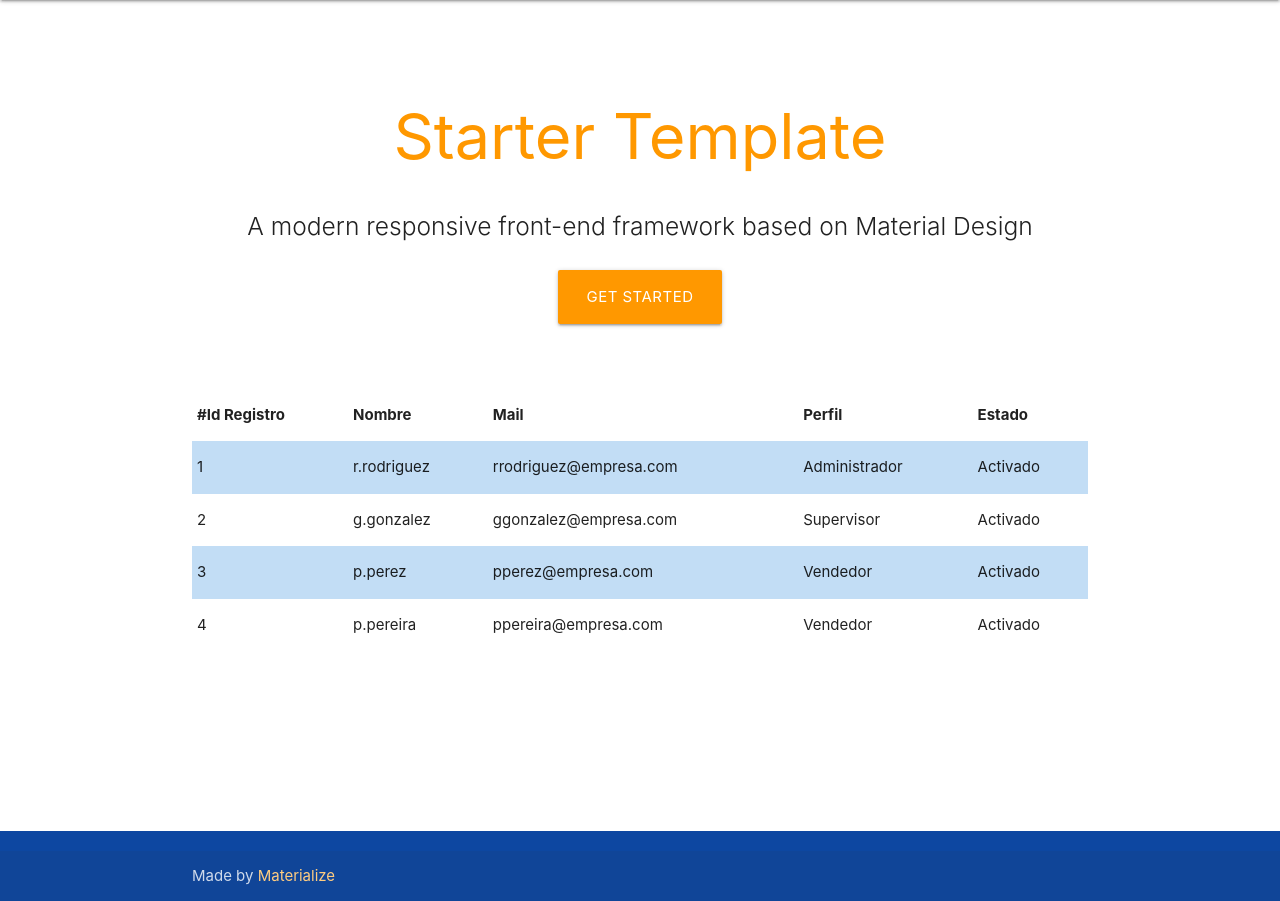
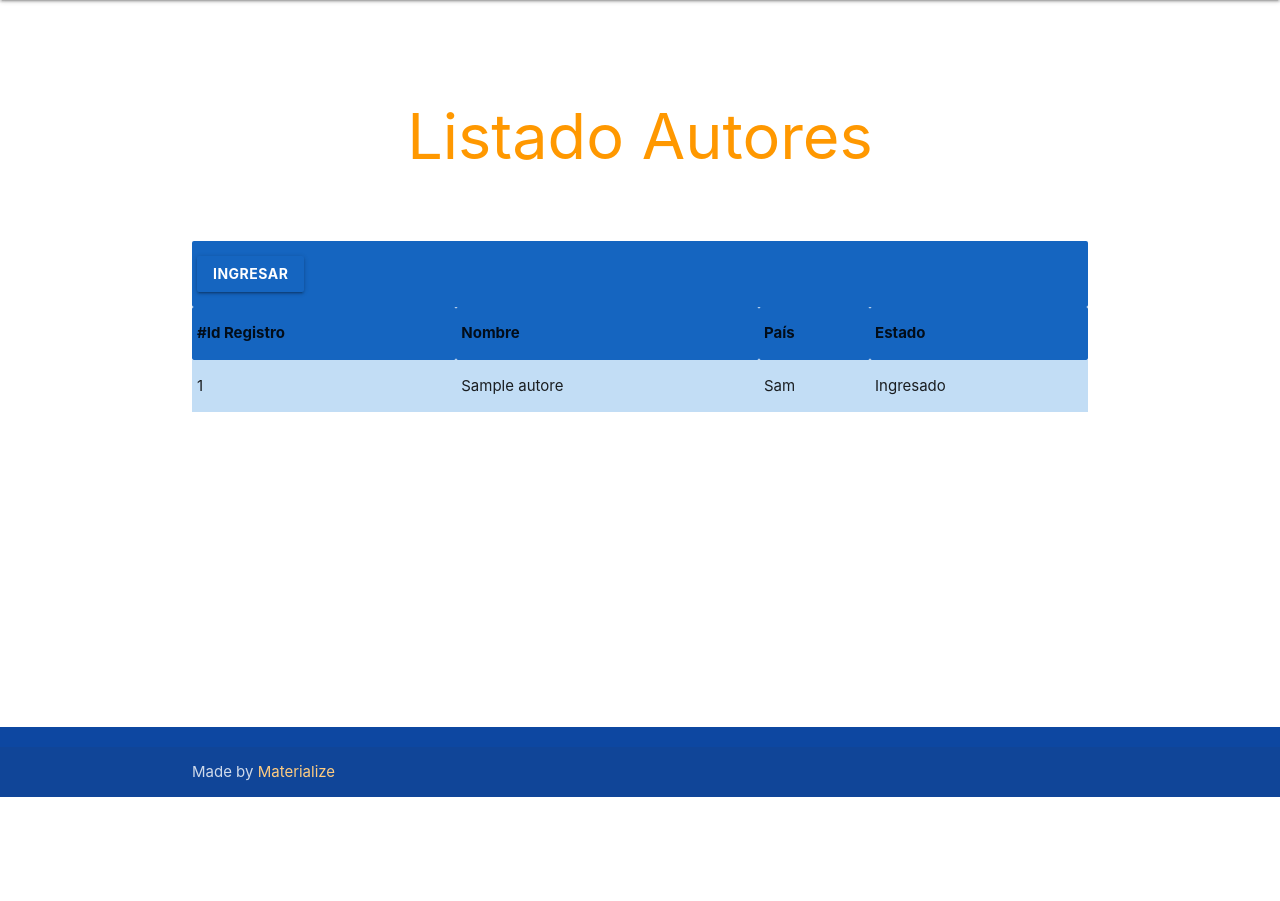
Before and after one commit to dadelgado109/claseTaller2022, a PHP site: page /backend.php in a window 1280 px wide. Shown: the part 64-965 px from the top of the page. After the commit the page ends 861 px from the top, so only its background shows below. Run offline with PHP 8.4, Linux system fonts and the light colour scheme; tables that the repository leaves empty hold one stand-in row (values such as "Sample post").

Commit message:
Se sube clase complera 20220302

```diff
--- a/proyecto_libreria/backend.php
+++ b/proyecto_libreria/backend.php
@@ -1,3 +1,31 @@
+<?PHP
+
+require_once("modelos/autores.php");
+
+$objAutores = new autores();
+
+
+if(isset($_POST['accion']) && $_POST['accion'] == "Ingresar"){
+
+	$nombre = $_POST['txtNombre'];
+	$pais 	= $_POST['txtPais'];
+
+	$datos = [
+			'idRegistro'	=>'',
+			'estadoRegistro'=>'',
+			'nombre'		=> $nombre,
+			'pais'			=> $pais];
+
+	$objAutores->constructor($datos);
+	$respuesta = $objAutores->ingresarAutor();
+
+}
+
+
+$listaAutores = $objAutores->listarAutores();
+
+
+?>
 <!DOCTYPE html>
 <html lang="en">
 	<head>
@@ -38,14 +66,9 @@
 		<div class="section no-pad-bot" id="index-banner">
 			<div class="container">
 			<br><br>
-			<h1 class="header center orange-text">Starter Template</h1>
-			<div class="row center">
-				<h5 class="header col s12 light">A modern responsive front-end framework based on Material Design</h5>
-			</div>
-			<div class="row center">
-				<a href="http://materializecss.com/getting-started.html" id="download-button" class="btn-large waves-effect waves-light orange">Get Started</a>
-			</div>
-			<br><br>
+			<h1 class="header center orange-text">Listado Autores</h1>
+				<br>
+				<br>
 			</div>
 		</div>
 
@@ -53,51 +76,66 @@
 		<div class="container">
 			<table class="striped">
 				<thead>
-					<tr>
+					<tr class="blue darken-3">
+						<th colspan="4"><a class="waves-effect waves-light btn modal-trigger blue darken-3" href="#modal1">Ingresar</a></th>
+					</tr>
+					<tr class="blue darken-3">
 						<th>#Id Registro</th>
 						<th>Nombre</th>
-						<th>Mail</th>
-						<th>Perfil</th>
+						<th>País</th>
 						<th>Estado</th>
 					</tr>
 				</thead>
 				<tbody>
+<?php
+				foreach($listaAutores as $autores){
+?>
 					<tr>
-						<td>1</td>
-						<td>r.rodriguez</td>
-						<td>rrodriguez@empresa.com</td>
-						<td>Administrador</td>
-						<td>Activado</td>
+						<td><?=$autores['idAutor']?></td>
+						<td><?=$autores['nombre']?></td>
+						<td><?=$autores['pais']?></td>
+						<td><?=$autores['estadoRegistro']?></td>
 					</tr>
-					<tr>
-						<td>2</td>
-						<td>g.gonzalez</td>
-						<td>ggonzalez@empresa.com</td>
-						<td>Supervisor</td>
-						<td>Activado</td>
-					</tr>
-					<tr>
-						<td>3</td>
-						<td>p.perez</td>
-						<td>pperez@empresa.com</td>
-						<td>Vendedor</td>
-						<td>Activado</td>
-					</tr>
-					<tr>
-						<td>4</td>
-						<td>p.pereira</td>
-						<td>ppereira@empresa.com</td>
-						<td>Vendedor</td>
-						<td>Activado</td>
-					</tr>
+<?php
+				}
+?>
 				</tbody>
 			</table>
 			<br><br>
 		</div>
 
-		<br><br>
-		<br><br>
-		<br><br>
+
+		  <!-- Modal Structure -->
+		 <div id="modal1" class="modal">
+			<div class="modal-content">
+				<div class="row">
+					<form class="col s12" action="backend.php" method="POST">
+						<div class="input-field col s12">
+							<h3>Ingresar Autores</h3>
+						</div>
+						<div class="input-field col s12">
+							<input placeholder="Nombre Autor" name="txtNombre" id="first_name" type="text" class="validate">
+							<label for="first_name">Nombre</label>
+						</div>
+						<div class="input-field col s12">
+							<input placeholder="Pais Autor" name="txtPais" id="first_name" type="text" class="validate">
+							<label for="first_name">Pais</label>
+						</div>
+						<input type="hidden" id="idAccion" name="accion" value="Ingresar" >
+						<button class="btn waves-effect waves-light cyan darken-3" type="submit">Enviar
+							<i class="material-icons right">send</i>
+						</button>
+					</form>
+				</div>
+			</div>
+			<div class="modal-footer blue darken-4">
+				<a href="#!" class="modal-close waves-effect waves-green btn-flat  white-text">Cancelar</a>
+			</div>
+		</div>
+
+		<br><br><br><br>
+		<br><br><br><br>
+		<br><br><br><br>
 		<footer class="page-footer blue darken-4">
 			<div class="container">
 			</div>
@@ -111,6 +149,13 @@
 		<script src="backend/js/jquery-2.1.1.min.js"></script>
 		<script src="backend/js/materialize.js"></script>
 		<script src="backend/js/init.js"></script>
+		<script>
+			document.addEventListener('DOMContentLoaded', function() {
 
+ 				M.AutoInit();
+				var elems = document.querySelectorAll('.modal');
+				var instances = M.Modal.init(elems, options);
+			});
+		</script>
 	</body>
 </html>
--- a/proyecto_libreria/modelos/autores.php
+++ b/proyecto_libreria/modelos/autores.php
@@ -8,6 +8,7 @@ class autores extends generico{
 	public $nombre;
 	// El pais es el country iso 3 Caracteres
 	public $pais;
+
 
 
 	public function constructor($arrayDatos = array()){
@@ -42,8 +43,6 @@ class autores extends generico{
 		return $retorno;
 
 	}
-
-
 
 	public function traerAutor($idRegistro){
 
```
